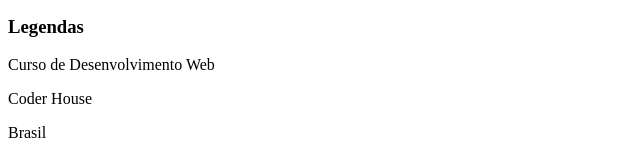
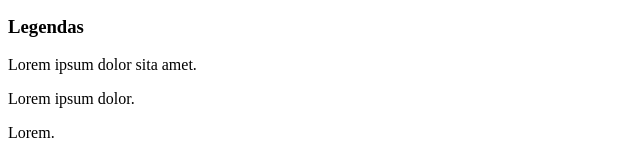
Before and after one commit to davifmv/ex_aula03, a plain HTML site: page index.html in a window 1280 px wide. Shown: the part 897-1052 px from the top of the page, without its empty margins (0-640 px from the left). Drawn offline with Linux system fonts and the light colour scheme.

Commit message:
Update index.html

```diff
--- a/index.html
+++ b/index.html
@@ -49,9 +49,9 @@
     </section>
     <footer>
         <h3>Legendas</h3>
-        <p>Curso de Desenvolvimento Web</p>
-        <p>Coder House</p>
-        <p>Brasil</p>
+        <p>Lorem ipsum dolor sita amet.</p>
+        <p>Lorem ipsum dolor.</p>
+        <p>Lorem.</p>
     </footer>
 </body>
 </html>
```
